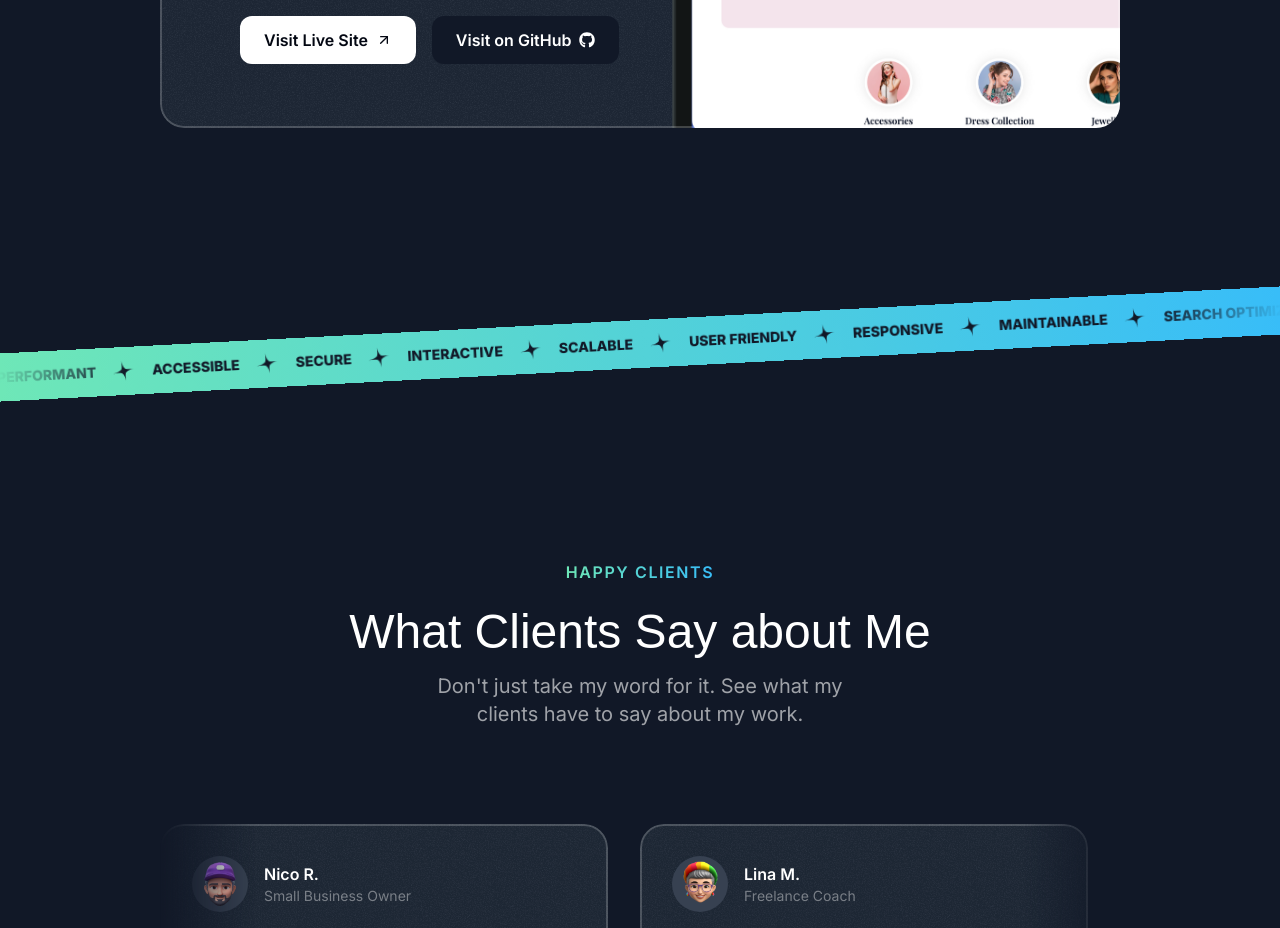
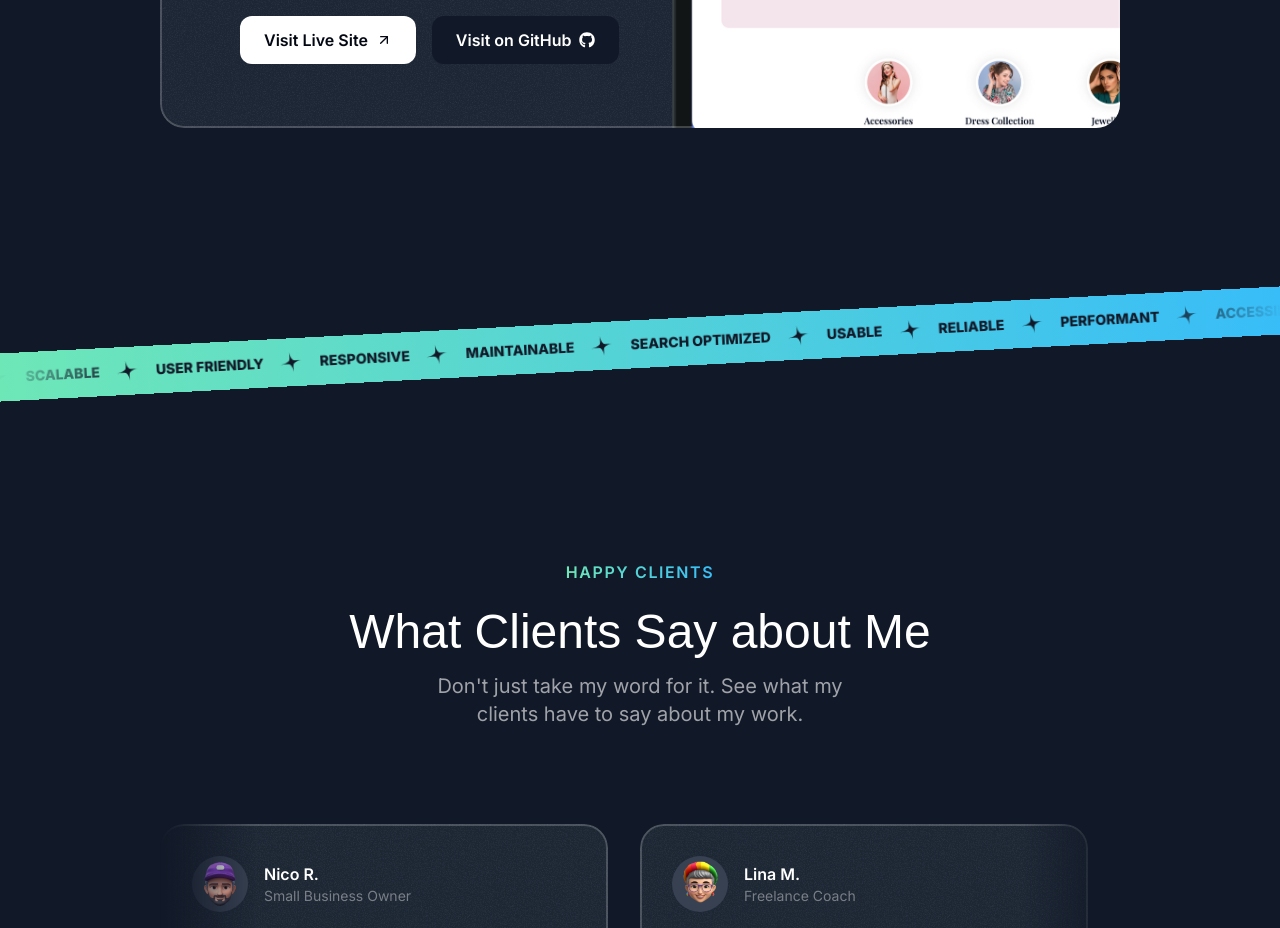
Before and after one commit to BuliDev/NextJS-Portfolio, a Next.js app: page / in a window 1280 px wide. Shown: the part 2900-3828 px from the top of the page. Built offline with nearby package versions, Linux system fonts and the light colour scheme; a web font is replaced by a local one.

Commit message:
Add Tailwind CSS animation to Tape.tsx

```diff
--- a/src/sections/Tape.tsx
+++ b/src/sections/Tape.tsx
@@ -1,4 +1,5 @@
 import StarIcon from "@/assets/icons/star.svg";
+import { Fragment } from "react";
 
 const words = [
   "Performant",
@@ -19,7 +20,9 @@
     <div className="py-16 lg:py-24 overflow-x-clip">
       <div className="bg-gradient-to-r from-emerald-300 to-sky-400 -rotate-3 -mx-1">
         <div className="flex [mask-image:linear-gradient(to_right,transparent,black_10%,black_90%,transparent)]">
-          <div className="flex flex-none gap-4 py-3">
+          <div className="flex flex-none gap-4 pr-4 py-3 animate-move-left [animation-duration:30s]">
+            {[...new Array(3)].fill(0).map((_, index) => (
+              <Fragment key={index}>
                 {words.map((word) => (
                   <div
                     key={word}
@@ -31,6 +34,8 @@
                     <StarIcon className="size-6 -rotate-12" />
                   </div>
                 ))}
+              </Fragment>
+            ))}
           </div>
         </div>
       </div>
--- a/tailwind.config.ts
+++ b/tailwind.config.ts
@@ -26,7 +26,8 @@
         serif: "var(--font-serif)",
       },
       animation: {
-        "ping-large": "ping-large 1s ease-in-out infinite"
+        "ping-large": "ping-large 1s ease-in-out infinite",
+        "move-left": "move-left 1s linear infinite"
       },
       keyframes: {
         "ping-large": {
@@ -35,6 +36,14 @@
             opacity: "0",
           },
         },
+        "move-left": {
+          "0%": {
+            transform: "translateX(0%)"
+          },
+          "100%": {
+            transform: "translateX(-50%)"
+          }
+        }
       },
     },
   },
```
Lines whose indentation alone changed are shown as unchanged.
